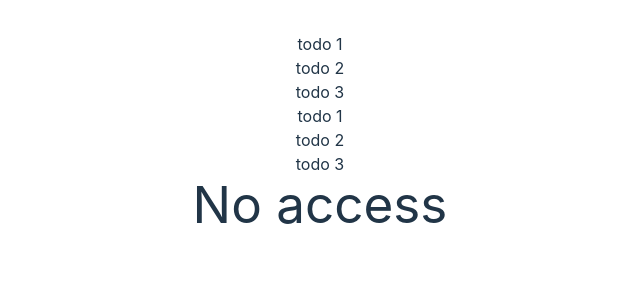
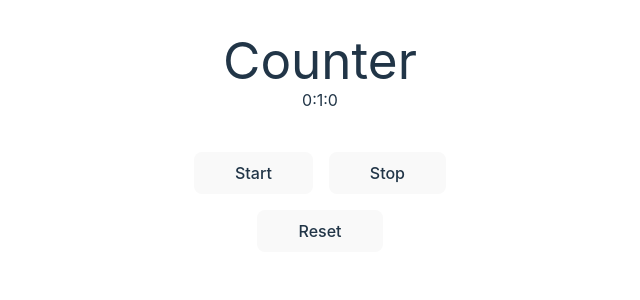
Before and after one commit to ayyaz10/pre-ap, a React (Vite) app: page / in a window 1280 px wide. Shown: the top 300 px of the page, without its empty margins (320-960 px from the left). Built offline with nearby package versions, Linux system fonts and the light colour scheme.

Commit message:
learn: Component life cycle

```diff
--- a/src/App.tsx
+++ b/src/App.tsx
@@ -1,19 +1,11 @@
+import { useState } from "react";
 import "./App.css";
-import Todos from "./component/Todo";
-import WelcomeMesssage from "./component/WelcomeMesssage";
+import Counter from "./component/Counter";
 
 function App() {
   return (
     <>
-      {/* <WelcomeMesssage
-        isLoggedIn={false}
-        user={{ name: "Mufleh", type: "guest" }}
-      /> */}
-      <Todos />
-      <WelcomeMesssage
-        isLoggedIn={true}
-        user={{ name: "Danial", type: "guest" }}
-      />
+      <Counter />
     </>
   );
 }
--- /dev/null
+++ b/src/PostsPage.tsx
@@ -0,0 +1,38 @@
+import { useState, useEffect } from "react";
+
+type Post = {
+  userId: number;
+  id: number;
+  title: string;
+  body: string;
+};
+
+const PostsPage = () => {
+  const [posts, setPosts] = useState<Post[]>([]);
+  const getPosts = async () => {
+    const res = await fetch("https://jsonplaceholder.typicode.com/posts");
+    const jsonRes = await res.json();
+    setPosts(jsonRes);
+    console.log(jsonRes);
+  };
+
+  useEffect(() => {
+    getPosts();
+  }, []);
+  return (
+    <section>
+      <div>PostsPage</div>
+      <button onClick={getPosts}>Click Me!</button>
+      {posts.map((postItem) => {
+        return (
+          <div key={postItem.id} className="my-10">
+            <h2 className="text-lg font-bold">{postItem.title}</h2>
+            <p>{postItem.body}</p>
+          </div>
+        );
+      })}
+    </section>
+  );
+};
+
+export default PostsPage;
--- /dev/null
+++ b/src/component/AutoCounter.tsx
@@ -0,0 +1,51 @@
+import { useState, useEffect } from "react";
+
+const AutoCounter = () => {
+  const [counterValue, setCounterValue] = useState(10);
+
+  const startCounter = () => {
+    const timer = setInterval(() => {
+      setCounterValue((counterVal) => {
+        return counterVal + 1;
+      });
+      console.log("counter value updated");
+    }, 100);
+    return timer;
+  };
+
+  const stopCounter = () => {
+    setCounterValue(counterValue - 1);
+  };
+
+  const resetCounter = () => {
+    setCounterValue(0);
+  };
+
+  useEffect(() => {
+    //mount
+    const timer = startCounter();
+
+    return () => {
+      //unmount
+      clearInterval(timer);
+    };
+  }, []);
+
+  return (
+    <section className="flex flex-col mb-10">
+      <h2 className="text-2xl">Count is</h2>
+      <div>
+        <p className="text-xl">{counterValue}</p>
+        <div className="flex justify-center gap-4 mb-4">
+          <button onClick={startCounter}>Start Counter</button>
+          <button onClick={stopCounter}>Stop Counter</button>
+        </div>
+        <div className="flex justify-center">
+          <button onClick={resetCounter}>Reset</button>
+        </div>
+      </div>
+    </section>
+  );
+};
+
+export default AutoCounter;
--- a/src/component/Counter.tsx
+++ b/src/component/Counter.tsx
@@ -1,44 +1,66 @@
-import { useState } from "react";
+import { useState, useEffect, useRef } from "react";
 
 const Counter = () => {
-  const initialCounters = [0, 1, 0, 0];
-  const [counters, setCounters] = useState(initialCounters);
+  const [seconds, setSeconds] = useState(0);
+  const [minutes, setMinutes] = useState(0);
+  const [hours, setHours] = useState(0);
+  const timerRef = useRef(null);
 
-  const handleCounterChange = (index, change) => {
-    setCounters((prevCounters) =>
-      prevCounters.map((prevCounter, i) =>
-        i === index ? prevCounter + change : prevCounter
-      )
-    );
+  useEffect(() => {
+    if (seconds >= 5) {
+      setSeconds(0);
+      setMinutes((minutes) => minutes + 1);
+    }
+    if (minutes >= 5) {
+      setMinutes(0);
+      setHours((hours) => hours + 1);
+    }
+  }, [seconds, minutes]);
+
+  const startTimer = () => {
+    if (timerRef.current !== null) return; // Prevent multiple intervals
+    timerRef.current = setInterval(() => {
+      setSeconds((seconds) => seconds + 1);
+    }, 1000);
   };
 
-  const handleReset = (index) => {
-    console.log(index);
-    setCounters((prevCounters) =>
-      prevCounters.map((prevCounter, i) => (i === index ? 0 : prevCounter))
-    );
+  const stopTimer = () => {
+    if (timerRef.current !== null) {
+      clearInterval(timerRef.current);
+      timerRef.current = null;
+    }
   };
 
+  const resetTimer = () => {
+    stopTimer();
+    setSeconds(0);
+    setMinutes(0);
+    setHours(0);
+  };
+
+  useEffect(() => {
+    startTimer();
+    return () => stopTimer(); // Cleanup on unmount
+  }, []);
+
   return (
-    <section className="flex flex-col mb-10">
-      <h2 className="text-2xl">Count is</h2>
-      {counters.map((counter, index) => (
-        <div key={index}>
-          <p className="text-xl">{counter}</p>
-          <div className="flex justify-center gap-4 mb-4">
-            <button onClick={() => handleCounterChange(index, -1)}>
-              - Decrement
-            </button>
-            <button onClick={() => handleCounterChange(index, 1)}>
-              + Increment
-            </button>
-          </div>
-          <div className="flex justify-center">
-            <button onClick={() => handleReset(index)}>Reset</button>
-          </div>
+    <div>
+      <h1>Counter</h1>
+      <div>
+        {hours}:{minutes}:{seconds}
+        <div className="flex flex-wrap justify-center gap-4 max-w-[300px] mx-auto mt-10">
+          <button onClick={startTimer} className="px-10 py-2">
+            Start
+          </button>
+          <button onClick={stopTimer} className="px-10 py-2">
+            Stop
+          </button>
+          <button onClick={resetTimer} className="px-10 py-2">
+            Reset
+          </button>
         </div>
-      ))}
-    </section>
+      </div>
+    </div>
   );
 };
 
--- a/src/main.tsx
+++ b/src/main.tsx
@@ -1,10 +1,10 @@
-import React from 'react'
-import ReactDOM from 'react-dom/client'
-import App from './App.tsx'
-import './index.css'
+import React from "react";
+import ReactDOM from "react-dom/client";
+import App from "./App.tsx";
+import "./index.css";
 
-ReactDOM.createRoot(document.getElementById('root')!).render(
-  <React.StrictMode>
-    <App />
-  </React.StrictMode>,
-)
+ReactDOM.createRoot(document.getElementById("root")!).render(
+  //<React.StrictMode>
+  <App />
+  //</React.StrictMode>
+);
```
